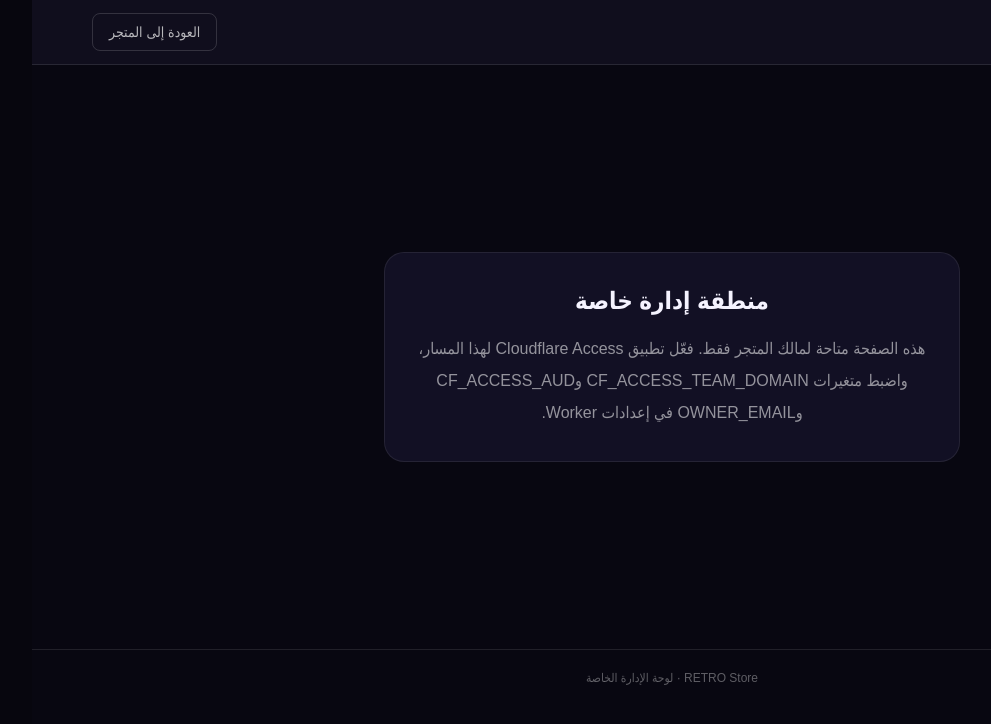
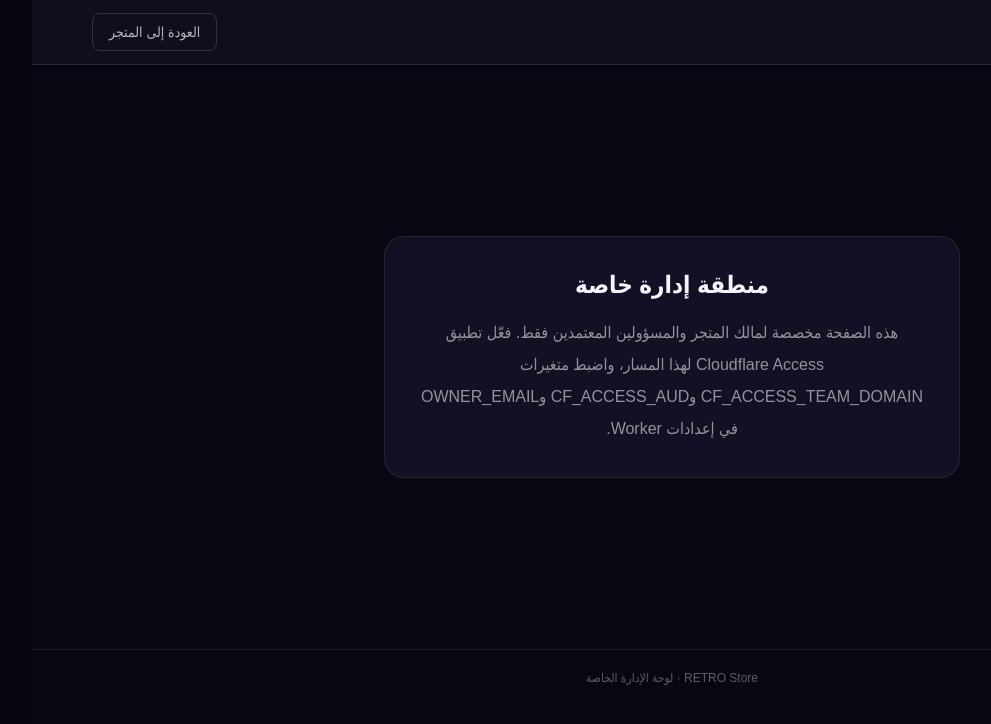
Before and after one commit to TEaG3/Retro, a Next.js app: page /admin in a window 1280 px wide. Shown: the top 724 px of the page, without its empty margins (255-1246 px from the left). Built offline with nearby package versions, Linux system fonts and the light colour scheme.

Commit message:
fix: clarify admin access for owner and approved managers

```diff
--- a/app/admin/page.tsx
+++ b/app/admin/page.tsx
@@ -6,6 +6,6 @@ export const dynamic = "force-dynamic";
 export default async function AdminPage() {
   const h=await headers();
   const authorized=await verifyStoreAdmin(h.get("cf-access-jwt-assertion"));
-  if(!authorized) return <section className="container grid min-h-[65vh] place-items-center py-16"><div className="panel max-w-xl p-8 text-center"><h1 className="text-2xl font-black">منطقة إدارة خاصة</h1><p className="mt-4 leading-8 text-white/55">هذه الصفحة متاحة لمالك المتجر فقط. فعّل تطبيق Cloudflare Access لهذا المسار، واضبط متغيرات CF_ACCESS_TEAM_DOMAIN وCF_ACCESS_AUD وOWNER_EMAIL في إعدادات Worker.</p></div></section>;
-  return <section className="container py-12"><p className="text-xs tracking-[.2em] text-retro-cyan">OWNER CONSOLE</p><h1 className="mb-8 mt-3 text-3xl font-black">إدارة المتجر</h1><AdminDashboard/></section>;
+  if(!authorized) return <section className="container grid min-h-[65vh] place-items-center py-16"><div className="panel max-w-xl p-8 text-center"><h1 className="text-2xl font-black">منطقة إدارة خاصة</h1><p className="mt-4 leading-8 text-white/55">هذه الصفحة مخصصة لمالك المتجر والمسؤولين المعتمدين فقط. فعّل تطبيق Cloudflare Access لهذا المسار، واضبط متغيرات CF_ACCESS_TEAM_DOMAIN وCF_ACCESS_AUD وOWNER_EMAIL في إعدادات Worker.</p></div></section>;
+  return <section className="container py-12"><p className="text-xs tracking-[.2em] text-retro-cyan">ADMIN CONSOLE</p><h1 className="mb-8 mt-3 text-3xl font-black">إدارة المتجر</h1><AdminDashboard/></section>;
 }
```
